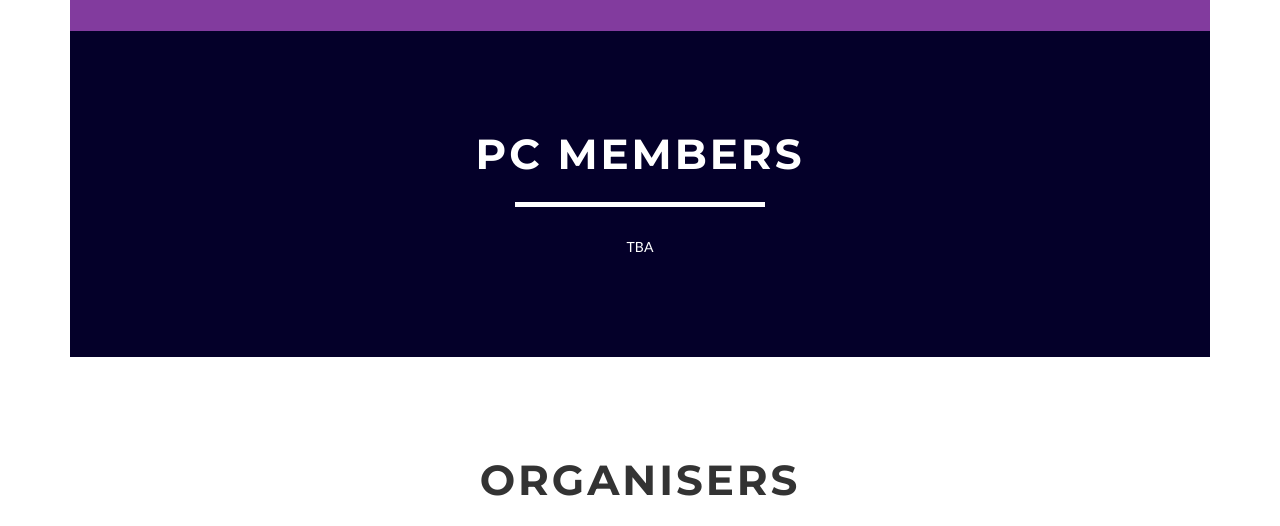
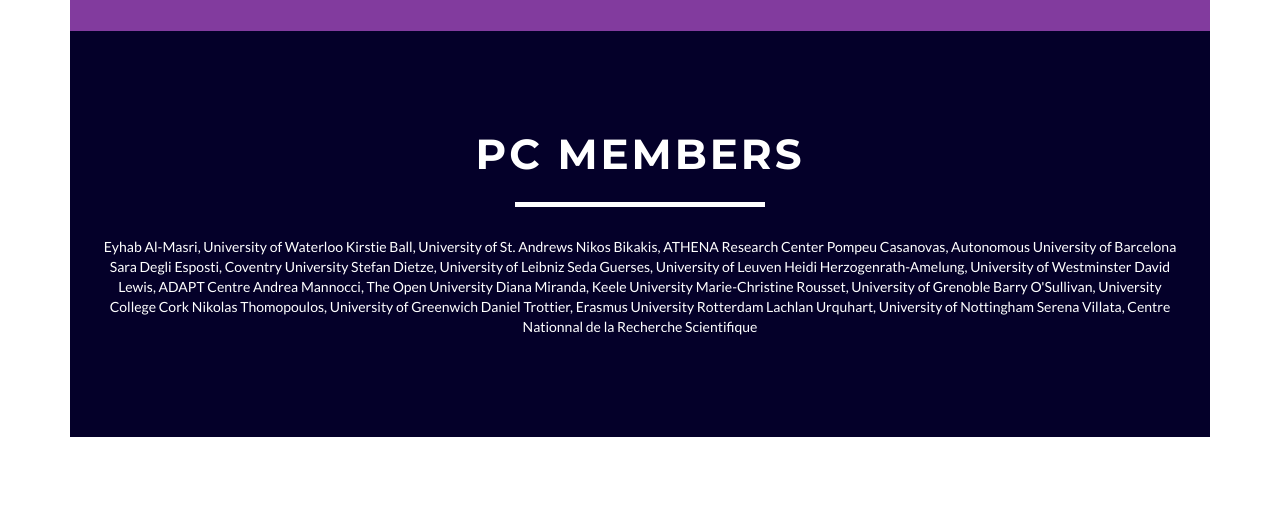
Before and after one commit to kmitd/kmitd.github.io, a website: page recoding-black-mirror/index.html in a window 1280 px wide. Shown: the part 3440-3966 px from the top of the page. Drawn offline with nearby package versions, Linux system fonts and the light colour scheme.

Commit message:
PC Members
PC members added

```diff
--- a/recoding-black-mirror/index.html
+++ b/recoding-black-mirror/index.html
@@ -217,8 +217,23 @@
 		                <div class="col-lg-12 text-center">
 		                    <h2>PC members</h2>
 		                    <hr class="star-light">
-							TBA
-
+					Eyhab Al-Masri, University of Waterloo
+					Kirstie Ball, University of St. Andrews
+					Nikos Bikakis, ATHENA Research Center
+					Pompeu	Casanovas, Autonomous University of Barcelona
+					Sara Degli Esposti, Coventry University
+					Stefan Dietze, University of Leibniz
+					Seda Guerses, University of Leuven
+					Heidi Herzogenrath-Amelung, University of Westminster
+					David Lewis, ADAPT Centre
+					Andrea Mannocci, The Open University
+					Diana Miranda, Keele University
+					Marie-Christine	Rousset, University of Grenoble
+					Barry O'Sullivan, University College Cork
+					Nikolas Thomopoulos, University of Greenwich
+					Daniel Trottier, Erasmus University Rotterdam
+					Lachlan Urquhart, University of Nottingham
+					Serena Villata, Centre Nationnal de la Recherche Scientifique
 		                </div>
 
 		            </div>
```
